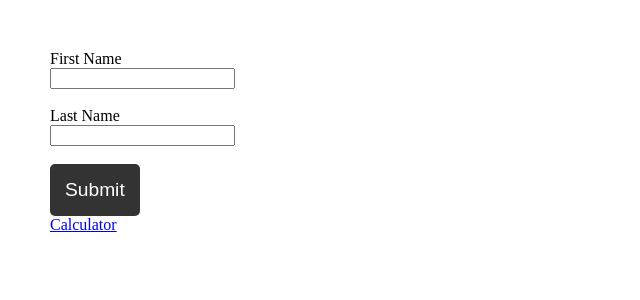
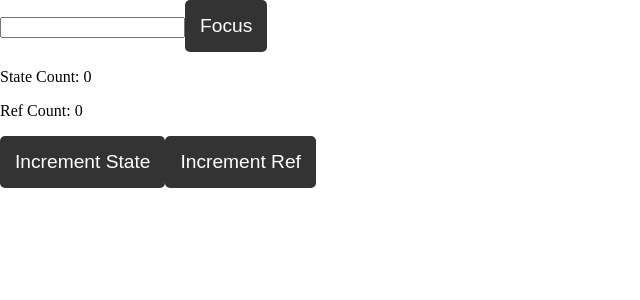
Before and after one commit to julfikarchowdhury/react-practices, a React (Vite) app: page / in a window 1280 px wide. Shown: the top 300 px of the page, without its empty margins (0-640 px from the left). Built offline with nearby package versions, Linux system fonts and the light colour scheme.

Commit message:
useRef practiced

```diff
--- a/src/App.jsx
+++ b/src/App.jsx
@@ -3,17 +3,19 @@ import "./App.css";
 import ReactFormHook from "./components/ReactFormHook";
 import Calculator from "./components/calculator/Calculator";
 import { ContextProvider } from "./components/Context";
+import Counter from "./components/Counter";
 function App() {
   return (
     <>
-      <ContextProvider>
+    <Counter/>
+      {/* <ContextProvider>
         <BrowserRouter>
           <Routes>
             <Route path="/" element={<ReactFormHook />}></Route>{" "}
             <Route path="/calculator" element={<Calculator />}></Route>
           </Routes>
         </BrowserRouter>
-      </ContextProvider>
+      </ContextProvider> */}
     </>
   );
 }
--- /dev/null
+++ b/src/components/Counter.jsx
@@ -0,0 +1,32 @@
+import { useRef, useState } from "react";
+
+function Counter() {
+  const countRef = useRef(0);
+  const [count, setCount] = useState(0);
+
+  const incrementRef = () => {
+    countRef.current += 1;
+    console.log("Ref Count:", countRef.current);
+  };
+
+  const incrementState = () => {
+    setCount(count + 1);
+  };
+  const focusRef = useRef();
+
+  const focus = () => {
+    focusRef.current.focus();
+  };
+  return (
+    <div>
+      <input type="text" name="" ref={focusRef} id="" />
+      <button onClick={focus}>Focus</button>
+      <p>State Count: {count}</p>
+      <p>Ref Count: {countRef.current}</p>
+      <button onClick={incrementState}>Increment State</button>
+      <button onClick={incrementRef}>Increment Ref</button>
+    </div>
+  );
+}
+
+export default Counter;
```
